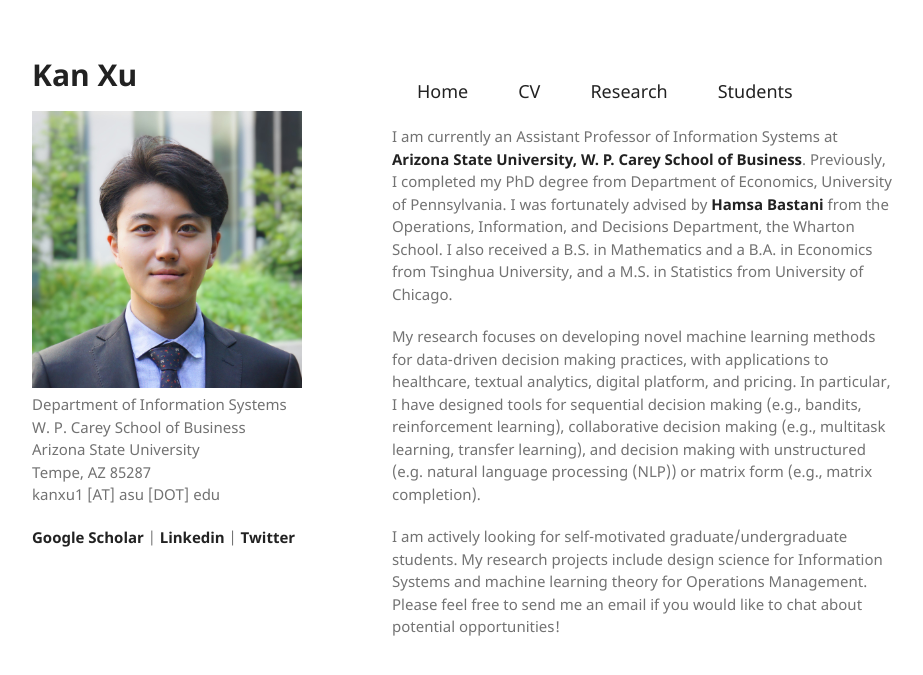
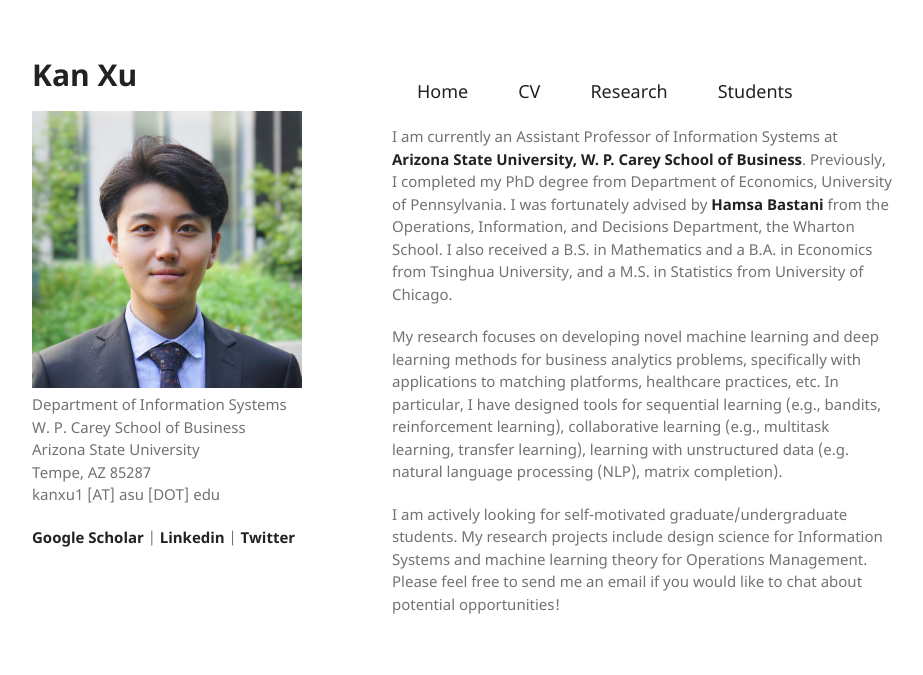
Before and after one commit to kanxu526/kanxu526.github.io, a Jekyll site: the page built from index.md, in a window 1280 px wide. Shown: the top 675 px of the page, without its empty margins (178-1101 px from the left). Built offline with Jekyll 4.4.1, drawn with Linux system fonts in a browser that asks for light colours.

Commit message:
Update index.md

```diff
--- a/index.md
+++ b/index.md
@@ -11,7 +11,7 @@ layout: default
 
 <p>I am currently an Assistant Professor of Information Systems at <a href="https://wpcarey.asu.edu/">Arizona State University, W. P. Carey School of Business</a>. Previously, I completed my PhD degree from Department of Economics, University of Pennsylvania. I was fortunately advised by <a href="https://hamsabastani.github.io">Hamsa Bastani</a> from the Operations, Information, and Decisions Department, the Wharton School. I also received a B.S. in Mathematics and a B.A. in Economics from Tsinghua University, and a M.S. in Statistics from University of Chicago. </p>
 
-<p>My research focuses on developing novel machine learning methods for data-driven decision making practices, with applications to healthcare, textual analytics, digital platform, and pricing. In particular, I have designed tools for sequential decision making (e.g., bandits, reinforcement learning), collaborative decision making (e.g., multitask learning, transfer learning), and decision making with unstructured (e.g. natural language processing (NLP)) or matrix form (e.g., matrix completion). </p>
+<p>My research focuses on developing novel machine learning and deep learning methods for business analytics problems, specifically with applications to matching platforms, healthcare practices, etc. In particular, I have designed tools for sequential learning (e.g., bandits, reinforcement learning), collaborative learning (e.g., multitask learning, transfer learning), learning with unstructured data (e.g. natural language processing (NLP), matrix completion). </p>
 
 <p>
 I am actively looking for self-motivated graduate/undergraduate students. My research projects include design science for Information Systems and machine learning theory for Operations Management. Please feel free to send me an email if you would like to chat about potential opportunities!
```
